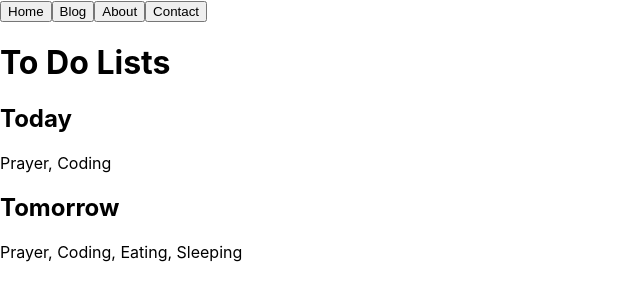
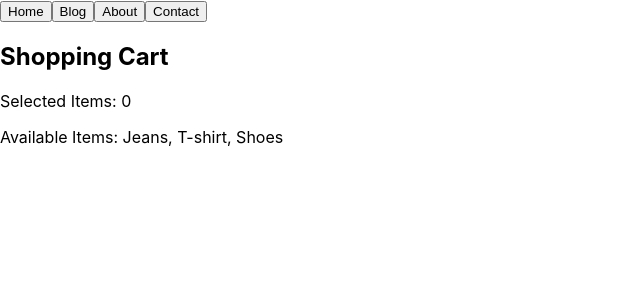
Before and after one commit to mdajgarhossain/React-Beginners-To-Advanced, a React (Create React App) app: page / in a window 1280 px wide. Shown: the top 300 px of the page, without its empty margins (0-640 px from the left). Built offline with nearby package versions, Linux system fonts and the light colour scheme.

Commit message:
Use Default Props

```diff
--- a/src/components/App.js
+++ b/src/components/App.js
@@ -7,6 +7,7 @@ import Person from './MyComponents/DestructuringProps';
 import Navbar from './MyComponents/Navbar';
 import Calendar from './MyComponents/PropsInStatelessComponent';
 import ToDo from './MyComponents/PassArrayAsProps';
+import DefaultProps from './MyComponents/DefaultProps';
 
 function App() {
   return (
@@ -24,7 +25,9 @@ function App() {
 
       <Calendar /> */}
 
-      <ToDo />
+      {/* <ToDo /> */}
+
+      <DefaultProps />
     </div>
   );
 }
--- /dev/null
+++ b/src/components/MyComponents/DefaultProps.js
@@ -0,0 +1,16 @@
+import React from 'react';
+
+//Use Default Props(freecodecamp)
+const ShoppingCart = (props) => {
+    return(
+        <div>
+            <h2>Shopping Cart</h2>
+            <p>Selected Items: {props.items}</p>
+            <p>Available Items: {props.forSale.join(', ')}</p>
+        </div>
+    )
+}
+
+ShoppingCart.defaultProps = {items: 0, forSale: ['Jeans', 'T-shirt', 'Shoes']}
+
+export default ShoppingCart
```
